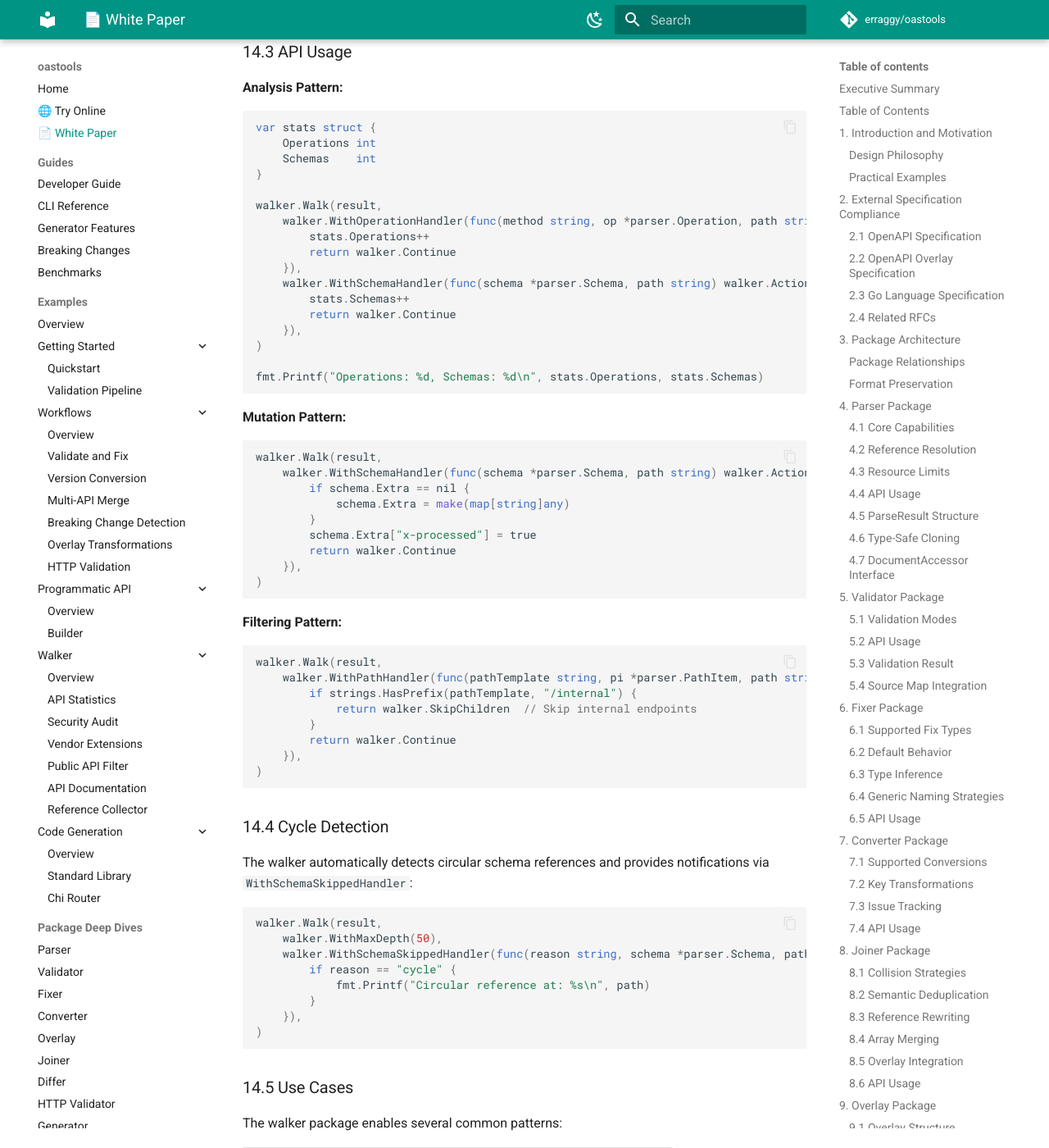
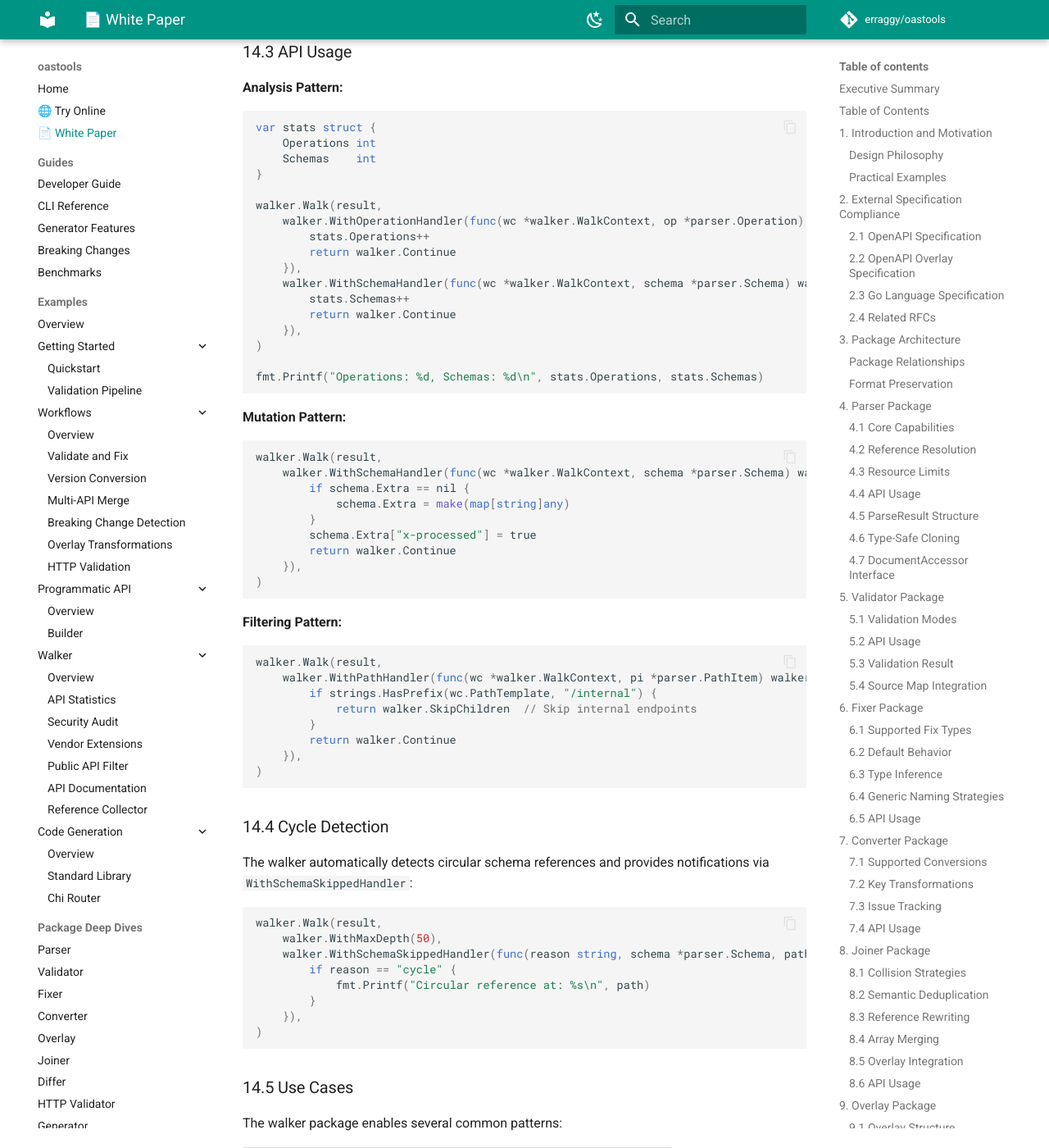
Before and after one commit to erraggy/oastools, an MkDocs documentation site: the page built from docs/whitepaper.md, in a window 1280 px wide and 1400 px high, scrolled down 32671 px. Shown: the whole window at 82% size. Built offline with MkDocs 1.6.1 and Material for MkDocs 9.7.7, drawn with Linux system fonts in a browser that asks for light colours; comment, search, counter and statistics services are not loaded.

Commit message:
docs: update all walker API examples to WalkContext signatures
Update documentation to use v1.38.0 walker API with WalkContext:
- docs/whitepaper.md: Update all walker code examples
- examples/walker/README.md: Update handler registration examples
- examples/walker/*/README.md: Update all sub-example documentation

All handlers now use the unified signature:
  func(wc *walker.WalkContext, element *Type) walker.Action

Where wc provides:
  - wc.JSONPath - Full JSON path to current node
  - wc.PathTemplate - URL path template (in paths scope)
  - wc.Method - HTTP method (in operation scope)
  - wc.StatusCode - Status code (in response scope)

🤖 Generated with [Claude Code](https://claude.com/claude-code)

Co-Authored-By: Claude Opus 4.5 <noreply@anthropic.com>

````diff
--- a/docs/whitepaper.md
+++ b/docs/whitepaper.md
@@ -1258,11 +1258,11 @@ var stats struct {
 }
 
 walker.Walk(result,
-    walker.WithOperationHandler(func(method string, op *parser.Operation, path string) walker.Action {
+    walker.WithOperationHandler(func(wc *walker.WalkContext, op *parser.Operation) walker.Action {
         stats.Operations++
         return walker.Continue
     }),
-    walker.WithSchemaHandler(func(schema *parser.Schema, path string) walker.Action {
+    walker.WithSchemaHandler(func(wc *walker.WalkContext, schema *parser.Schema) walker.Action {
         stats.Schemas++
         return walker.Continue
     }),
@@ -1275,7 +1275,7 @@ fmt.Printf("Operations: %d, Schemas: %d\n", stats.Operations, stats.Schemas)
 
 ```go
 walker.Walk(result,
-    walker.WithSchemaHandler(func(schema *parser.Schema, path string) walker.Action {
+    walker.WithSchemaHandler(func(wc *walker.WalkContext, schema *parser.Schema) walker.Action {
         if schema.Extra == nil {
             schema.Extra = make(map[string]any)
         }
@@ -1289,8 +1289,8 @@ walker.Walk(result,
 
 ```go
 walker.Walk(result,
-    walker.WithPathHandler(func(pathTemplate string, pi *parser.PathItem, path string) walker.Action {
-        if strings.HasPrefix(pathTemplate, "/internal") {
+    walker.WithPathHandler(func(wc *walker.WalkContext, pi *parser.PathItem) walker.Action {
+        if strings.HasPrefix(wc.PathTemplate, "/internal") {
             return walker.SkipChildren  // Skip internal endpoints
         }
         return walker.Continue
````
Also changed, not shown: examples/walker/README.md (+8 -8 lines), examples/walker/api-documentation/README.md (+5 -6 lines), examples/walker/api-statistics/README.md (+5 -5 lines), examples/walker/public-api-filter/README.md (+6 -8 lines), examples/walker/reference-collector/README.md (+2 -2 lines), examples/walker/security-audit/README.md (+4 -4 lines), examples/walker/vendor-extensions/README.md (+2 -2 lines).
